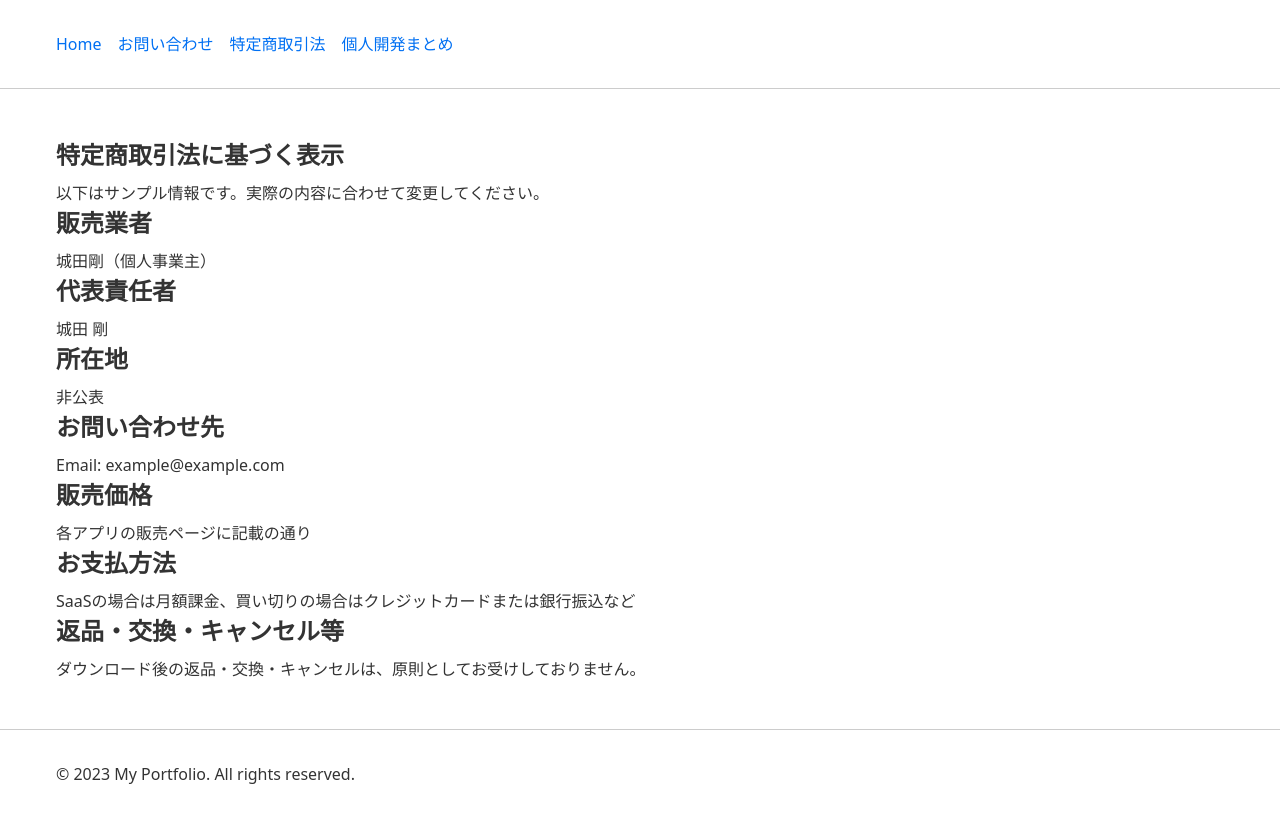
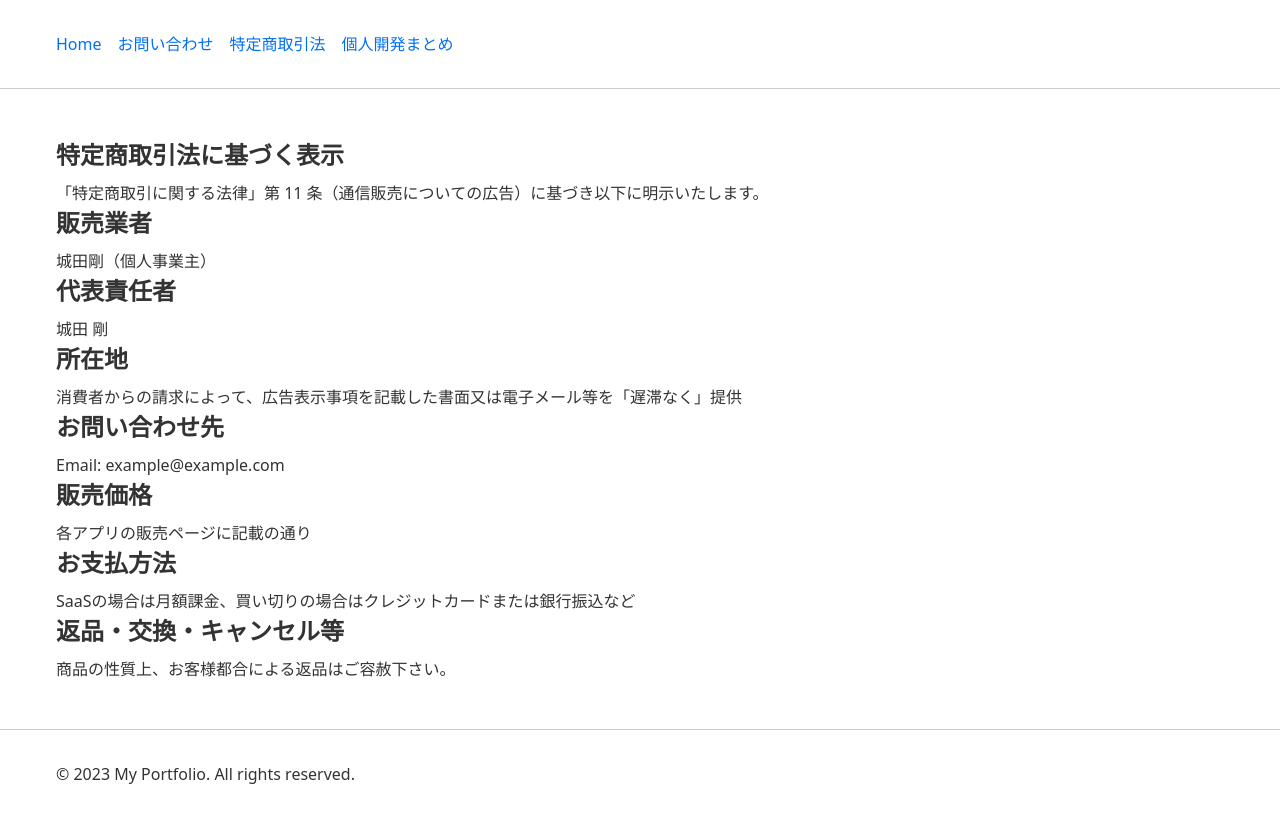
Before and after one commit to ponsauna/mydevportfolio, a Next.js app: page /legal in a window 1280 px wide. Built offline with nearby package versions, Linux system fonts and the light colour scheme.

Commit message:
Add: テスト追記

```diff
--- a/src/app/legal/page.tsx
+++ b/src/app/legal/page.tsx
@@ -3,7 +3,9 @@ export default function LegalPage() {
     return (
       <section>
         <h1>特定商取引法に基づく表示</h1>
-        <p>以下はサンプル情報です。実際の内容に合わせて変更してください。</p>
+        <p>「特定商取引に関する法律」第 11 条（通信販売についての広告）に基づき以下に明示いたします。
+
+</p>
 
         <h2>販売業者</h2>
         <p>城田剛（個人事業主）</p>
@@ -12,7 +14,9 @@ export default function LegalPage() {
         <p>城田 剛</p>
 
         <h2>所在地</h2>
-        <p>非公表</p>
+        <p>消費者からの請求によって、広告表示事項を記載した書面又は電子メール等を「遅滞なく」提供
+
+</p>
 
         <h2>お問い合わせ先</h2>
         <p>Email: example@example.com</p>
@@ -27,7 +31,7 @@ export default function LegalPage() {
 
         <h2>返品・交換・キャンセル等</h2>
         <p>
-          ダウンロード後の返品・交換・キャンセルは、原則としてお受けしておりません。
+        商品の性質上、お客様都合による返品はご容赦下さい。
         </p>
       </section>
     );
```
